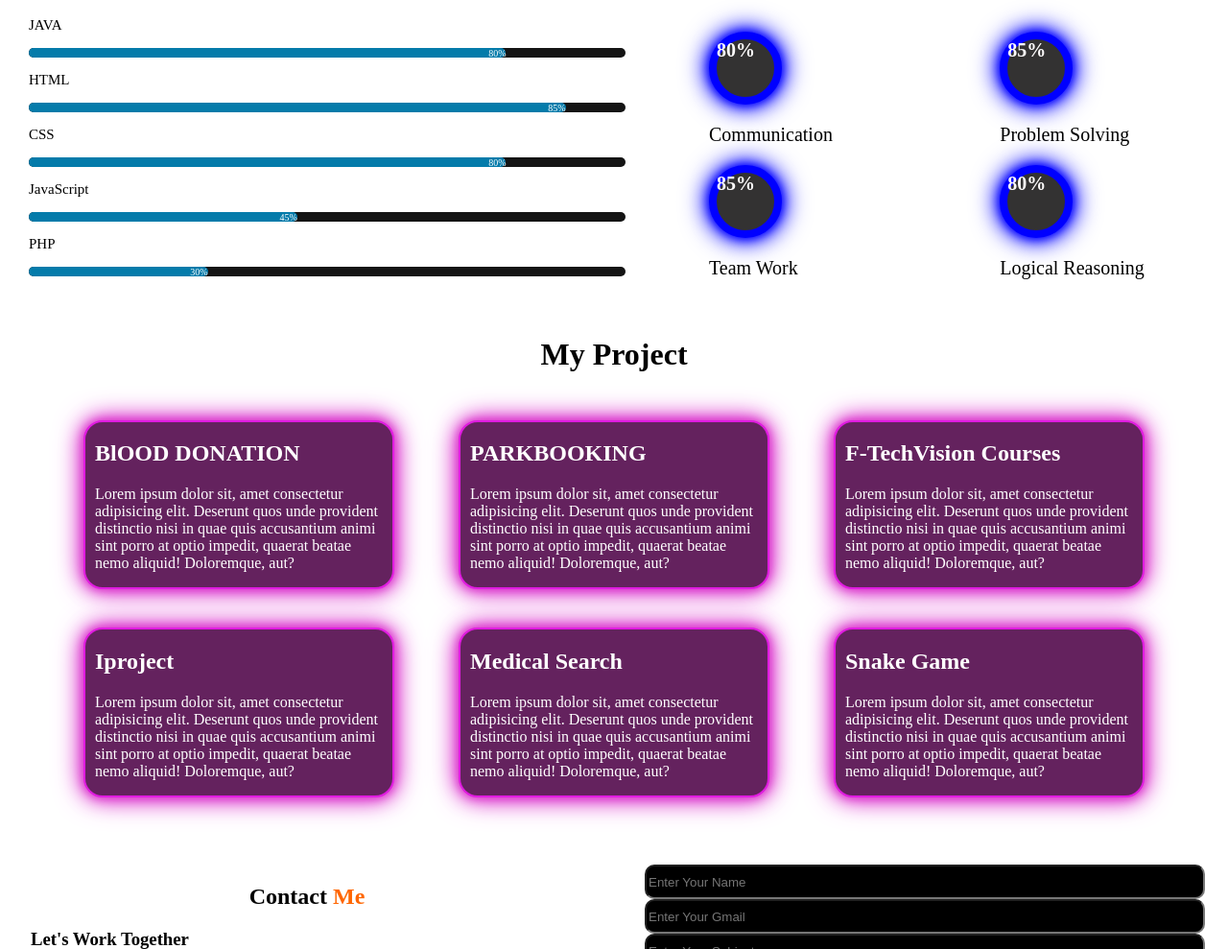
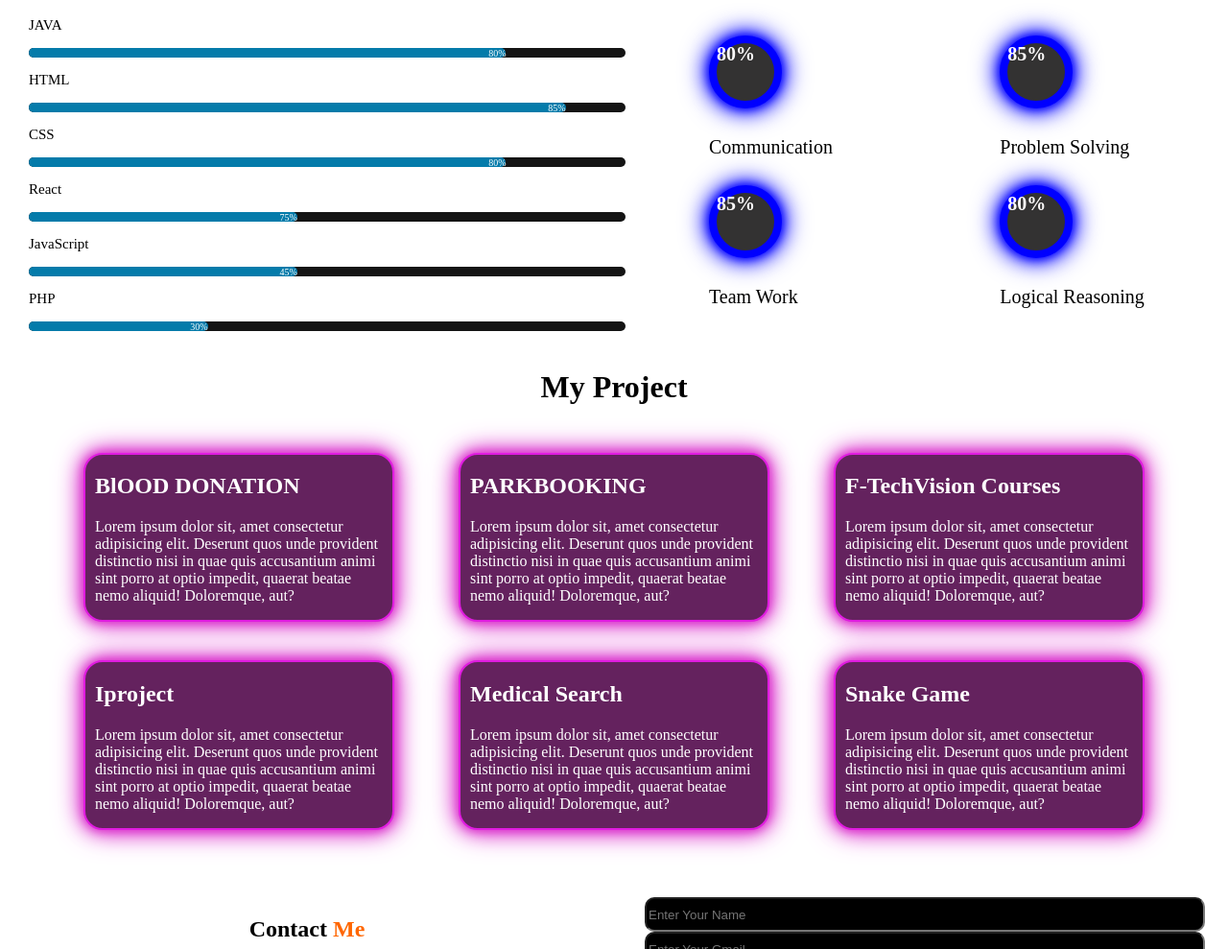
Before and after one commit to adil0602/portfolio, a plain HTML site: page index.html in a window 1280 px wide. Shown: the part 1326-2315 px from the top of the page at 96% size. Drawn offline with Linux system fonts and the light colour scheme.

Commit message:
Update index.html

```diff
--- a/index.html
+++ b/index.html
@@ -112,6 +112,10 @@
         <p class="skillname">CSS</p>
         <div class="container">
             <div class="skills css">80%</div>
+        </div>
+        <p class="skillname">React</p>
+        <div class="container">
+            <div class="skills js">75%</div>
         </div>
 
         <p class="skillname">JavaScript</p>
```
